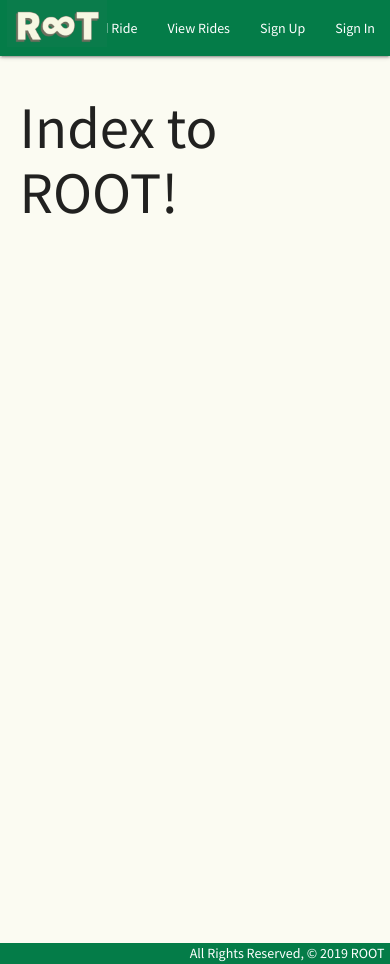
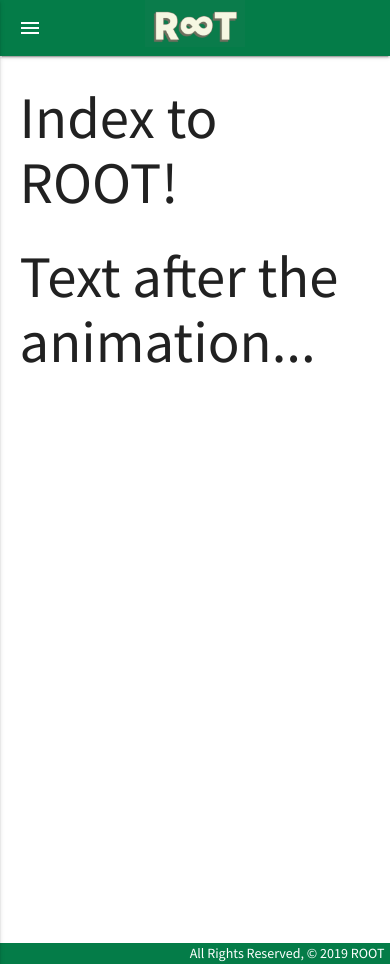
Before and after one commit to nicofasho/root_rideshare, a Django app: page /riders/ in a window 390 px wide. Run offline with Django 3.2, Linux system fonts and the light colour scheme; some libraries are stand-ins or nearby versions.

Commit message:
Add sidenav for mobile viewing

```diff
--- a/riders/static/css/style.css
+++ b/riders/static/css/style.css
@@ -9,11 +9,18 @@ body {
     display: flex;
     min-height: 100vh;
     flex-direction: column;
-    background-color:  var(--lightest-yellow);
+    background-color:  var(--white);
     font-family: 'Source Sans Pro', sans-serif;
-
 }
 
+.background .teal-text {
+    margin-left: 10px;
+}
+
+.background img {
+    margin-left: 10px;
+    margin-top: 10px
+}
 
 .forgot-password {
     text-align: left;
@@ -75,6 +82,8 @@ nav {
     color: white;
     background-color: var(--green);
     height: 100vh;
+    position: fixed;
+    z-index: 1000 !important;
     padding-top: 30vh;
     font-family: 'Open Sans Condensed', sans-serif;
     font-family: 'Source Sans Pro', sans-serif;
--- /dev/null
+++ b/riders/static/js/main.js
@@ -0,0 +1,5 @@
+// This is the function that hides the car animation.
+// In deployment, we'll likely want the time to be between 3000 and 60000 milleseconds
+setTimeout(function () {
+    $('.animation').fadeOut('fast');
+}, 1000);
--- a/riders/templates/base.html
+++ b/riders/templates/base.html
@@ -10,32 +10,77 @@
     <title>ROOT</title>
     <link href="{% static 'assets/favicon.ico' %}" rel="shortcut icon" type="image/png">
     <link rel="stylesheet" href="https://cdnjs.cloudflare.com/ajax/libs/materialize/1.0.0/css/materialize.min.css">
+    <!-- Google fonts -->
     <link href="https://fonts.googleapis.com/css?family=Open+Sans+Condensed:300%7CSource+Sans+Pro&display=swap"
         rel="stylesheet">
+    <!-- Google Icons -->
+    <link href="https://fonts.googleapis.com/icon?family=Material+Icons" rel="stylesheet">
+    <!-- Compiled and minified Materialize CSS -->
+    <link rel="stylesheet" href="https://cdnjs.cloudflare.com/ajax/libs/materialize/0.97.6/css/materialize.min.css">
     <script src="https://cdnjs.cloudflare.com/ajax/libs/materialize/1.0.0/js/materialize.min.js"></script>
+    <!-- Internal main stylesheet -->
     <link href="{% static 'css/style.css' %}" rel="stylesheet">
-    <script src="https://ajax.googleapis.com/ajax/libs/jquery/2.1.1/jquery.min.js"></script>
+    <!-- Latest jQuery -->
+    <script src="http://code.jquery.com/jquery-latest.min.js"></script>
+    <!-- Internal main JavaScript functions -->
+    <script src="{% static 'js/main.js' %}"></script>
 </head>
 
 <body>
-    <header class="navbar-fixed">
+    <div class="navbar-fixed">
         <nav>
-            <div class="nav-wrapper">
-                <ul>
-                    <li><a href="/" class="left brand-logo">
-                            <img alt="ROOT" src="{% static 'assets/logo.png' %}" width="100">
-                    </a></li>
+
+            <ul id="dropdown1" class="dropdown-content">
+                <li><a href="/riders">View routes</a></li>
+                <li><a href="#">Add a new route</a></li>
+                <li><a href="#">Update an existing route</a></li>
+                <li><a href="#">View past routes</a></li>
+            </ul>
+            </ul>
+            <div class="nav-wrapper"> <a class="brand-logo center"> <img alt="ROOT"
+                        src="{% static 'assets/logo.png' %}" width="100"></a> <a href="#" data-activates="mobile-demo"
+                    class="button-collapse"><i class="material-icons">menu</i></a>
+                <ul class="left hide-on-med-and-down">
+                    <li class="active"><a href="/">Home</a></li>
+                    <li><a a class="dropdown-button" data-beloworigin="true" data-hover="true"
+                            data-constrainwidth="false" href="#!" data-activates="dropdown1">Your Commute</a></li>
+                    <li><a href="#">About Us</a></li>
+                    <li><a href="#">Sign out</a></li>
                 </ul>
-                <ul class="right">
-                    <li><a href="/">About</a></li>
-                    <li><a href="">Add Ride</a></li>
-                    <li><a href="/riders">View Rides</a></li>
-                    <li><a href="">Sign Up</a></li>
-                    <li><a href="">Sign In</a></li>
+                <ul id="mobile-demo" class="side-nav">
+                    <li class="no-padding">
+                        <ul class="collapsible collapsible-accordion">
+                            <div class="user-view">
+                                <li>
+                                    <div class="background teal lighten-4">
+                                        <img width="50px" alt="" class="circle responsive-img valign profile-image"
+                                            src="https://bit.ly/fcc-running-cats">
+                                        <span class="name teal-text">Jane Doe</span>
+                                        <span class="email teal-text">janesemail@gmail.com</span>
+                                    </div>
+                            </div>
+                    </li>
+                    <li class="bold"><a class="collapsible-header  waves-effect waves-teal">Your commute
+                            <i class="material-icons right" style="margin-right:0;">arrow_drop_down</i></a>
+                        <div class="collapsible-body">
+                            <ul>
+                                <li><a href="/riders">View routes</a></li>
+                                <li><a href="">Add a new route</a></li>
+                                <li><a href="">Update a route</a></li>
+                                <li><a href="">View past routes</a></li>
+                            </ul>
+                        </div>
+                    </li>
+                    <li class="bold"><a href="" class="waves-effect waves-teal">About Us</a></li>
+                    <li class="bold"><a href="" class="waves-effect waves-teal">Sign Out</a></li>
+                </ul>
+                </li>
                 </ul>
             </div>
         </nav>
-    </header>
+    </div>
+
+
     <main class="container">
         {% block content %}
         {% endblock %}
@@ -43,6 +88,10 @@
     <footer class="page-footer">
         <div class="right">All Rights Reserved, &copy; 2019 ROOT &nbsp;</div>
     </footer>
+    <script src="https://cdnjs.cloudflare.com/ajax/libs/materialize/0.97.6/js/materialize.min.js"></script>
+    <script>
+        $(".button-collapse").sideNav();
+    </script>
 </body>
 
 </html>
--- a/riders/templates/home.html
+++ b/riders/templates/home.html
@@ -4,4 +4,5 @@
 
 <h1>Welcome to ROOT!</h1>
 
+
 {% endblock %}
--- a/riders/templates/riders/index.html
+++ b/riders/templates/riders/index.html
@@ -3,5 +3,30 @@
 {% block content %}
 
 <h1>Index to ROOT!</h1>
+    <!-- bouncing car animation from static js file (this can be moved anywhere in the body of the html file) -->
+    <div class="animation">
+        <br>
+        <svg class="car" width="102" height="50">
+            <g transform="translate(2 1)" stroke="white" fill="none" stroke-linejoin="round">
+                <path class="car_body"
+                    d="M47.293 2.375C52.927.792 54.017.805 54.017.805c2.613-.445 6.838-.337 9.42.237l8.381 1.863c2.59.576 6.164 2.606 7.98 4.531l6.348 6.732 6.245 1.877c3.098.508 5.609 3.431 5.609 6.507v4.206c0 .29-2.536 4.189-5.687 4.189H36.808c-2.655 0-4.34-2.1-3.688-4.67 0 0 3.71-19.944 14.173-23.902zM36.5 15.5h54.01"
+                    stroke-width="5" />
+                <ellipse stroke-width="4.2" fill="var(--green)" cx="83.493" cy="30.25"
+                    rx="6.922" ry="6.808" />
+                <ellipse stroke-width="4.2" fill="var(--green)" cx="46.511" cy="30.25"
+                    rx="6.922" ry="6.808" />
+                <path class="car_line car_line_top" d="M22.5 16.5H2.475" stroke-width="4" />
+                <path class="car_line" d="M20.5 23.5H.4755" stroke-width="4" />
+            </g>
+        </svg>
+        <h2>ROOT is finding you the perfect ride.</h2>
+    </div>
+        <!-- end bouncing car animation -->
+
+    <h1>Text after the animation...</h1>
+</body>
+
+
+
 
 {% endblock %}
```
